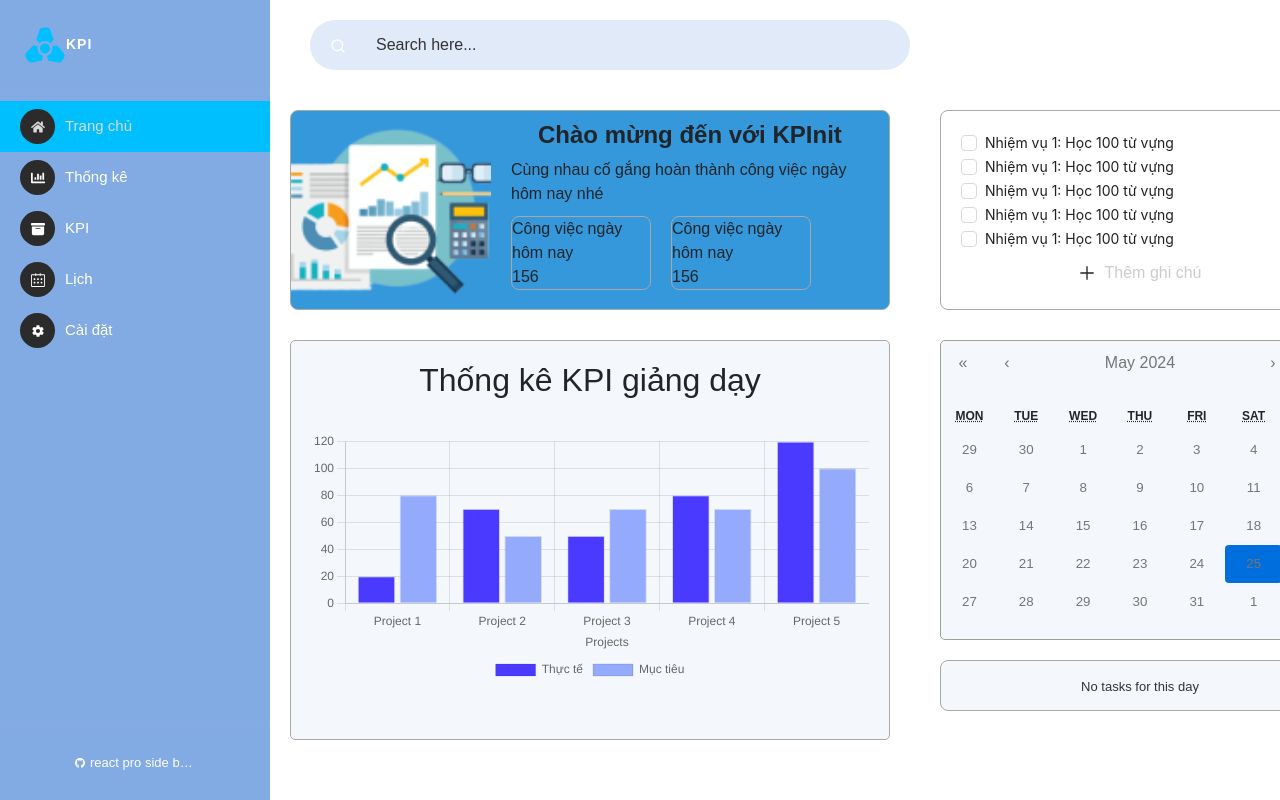
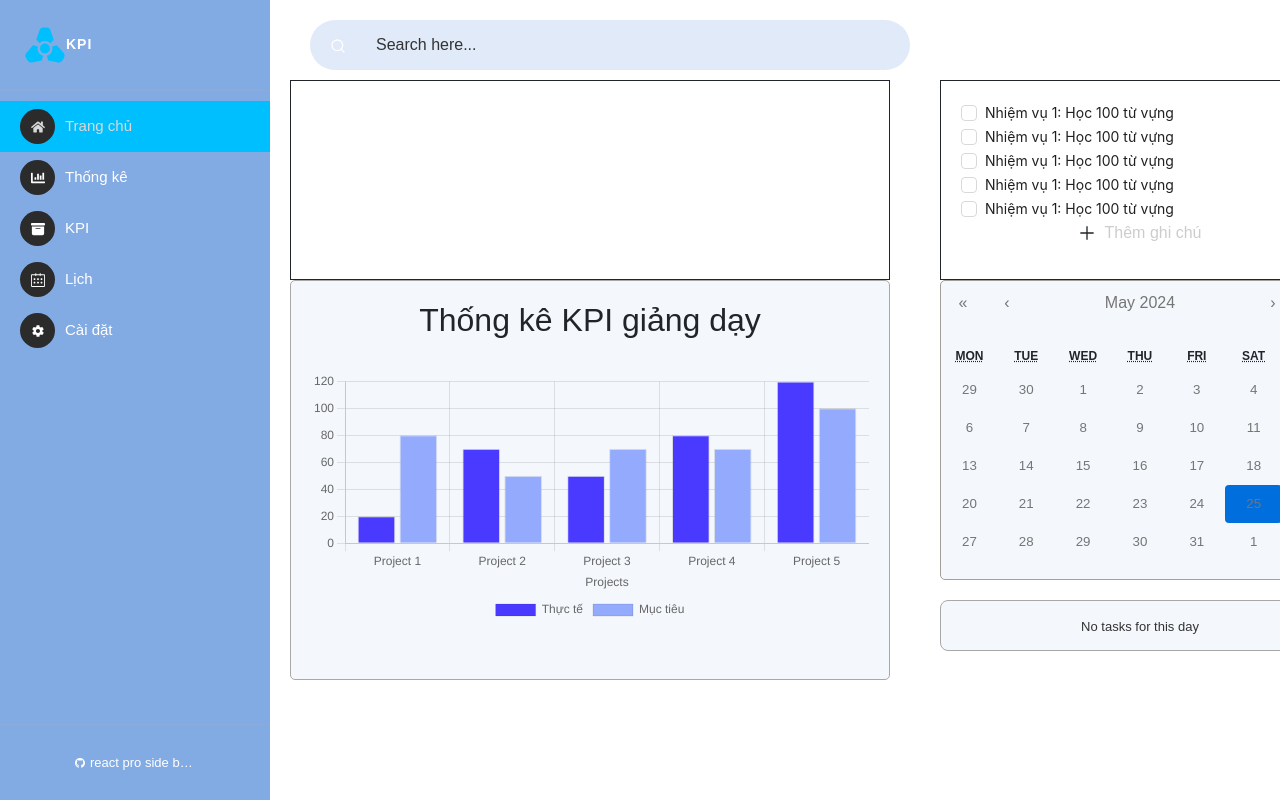
Before and after one commit to iaht211/UIUX-2023.2, a React (Create React App) app: page / in a window 1280 px wide. Shown: the top 800 px of the page. Built offline with nearby package versions, Linux system fonts and the light colour scheme.

Commit message:
Revert "fix home page"

```diff
--- a/src/components/Home/Advertis/Advertis.js
+++ /dev/null
@@ -1,28 +0,0 @@
-import kpiImg from '../../../assets/Remove-bg 1.png'
-import './Advertis.scss'
-const Advertis = () => {
-    return(
-        <>
-        <div className="kpi">
-            <img src={kpiImg} width="200" height="200"/>
-
-            </div>
-            <div className="content">
-                <h4>Chào mừng đến với KPInit</h4>
-                <span>Cùng nhau cố gắng hoàn thành công việc ngày hôm nay nhé</span>
-                <div className='infor'>
-                    <div className='left'>
-                        <span> Công việc ngày hôm nay <br/></span>
-                        <span>156</span>
-                    </div>
-                    <div className='right'>
-                    <span> Công việc ngày hôm nay <br/></span>
-                        <span>156</span>
-                    </div>
-                </div>
-            </div>
-
-        </>
-    )
-}
-export default Advertis;
--- a/src/components/Home/Advertis/Advertis.scss
+++ /dev/null
@@ -1,29 +0,0 @@
-.content {
-    width: 380px;
-    height: 200px;
-    padding-left: 20px;
-    h4 {
-        padding-top: 10px;
-        padding-left: 27px;
-        font-weight: 600;
-    }
-    span {
-        font-size: medium;
-        font-weight: 500;
-    }
-    .infor {
-      display: flex;
-      padding-top: 10px;
-      .left {
-        width: 140px;
-        border: 1px solid #A8A8A8;
-        border-radius: 8px;
-        margin-right: 20px;
-      }
-      .right {
-        width: 140px;
-        border: 1px solid #A8A8A8;
-        border-radius: 8px;
-      }
-    }
-}
--- a/src/components/Home/Home.js
+++ b/src/components/Home/Home.js
@@ -5,7 +5,6 @@ import BarChart from "./Data/BarChart";  // Adjust the import path as needed
 import MyCalendar from "./Calender/Calender";
 import ChartWeek from "../Chart/ChartWeek";
 import Note from "./Note/Note";
-import Advertis from "./Advertis/Advertis";
 
 
 
@@ -75,10 +74,8 @@ const Home = () => {
 
     return (
         <div className='home-container'>
-            <div className="advertis-note">
-                <div className="advertis">
-                    <Advertis/>
-                </div>
+            <div className="chart-note">
+                <div className="test"></div>
                 <Note/>
             </div>
             <div className="chart-calender">
--- a/src/components/Home/Home.scss
+++ b/src/components/Home/Home.scss
@@ -1,29 +1,17 @@
 .home-container {
     width: 100%;
-      .advertis-note {
+      .chart-note {
           display: flex;
           gap: 50px;
-          .advertis {
+          .test {
               width: 600px;
               height: 200px;
-              border: 1px solid #A8A8A8;
-              border-radius: 8px;
-              margin: 30px 0;
-                display: flex;
-                background-color: #3498db;
-
-                .kpi {
-                    width: 200px;
-                    height: 200px;
-                }
-
+              border: 1px solid
           }
           .note-container {
-              border: 1px solid #A8A8A8;
+              border: 1px solid;
               width: 400px;
             padding: 20px;
-            border-radius: 8px;
-            margin: 30px 0;
           }
       }
       .chart-calender {
--- a/src/components/Home/Note/Note.scss
+++ b/src/components/Home/Note/Note.scss
@@ -3,7 +3,6 @@
     .add-note {
         display: flex;
         justify-content: center;
-        margin-top: 10px;
         svg {
             margin-top: 4px;
         }
```
